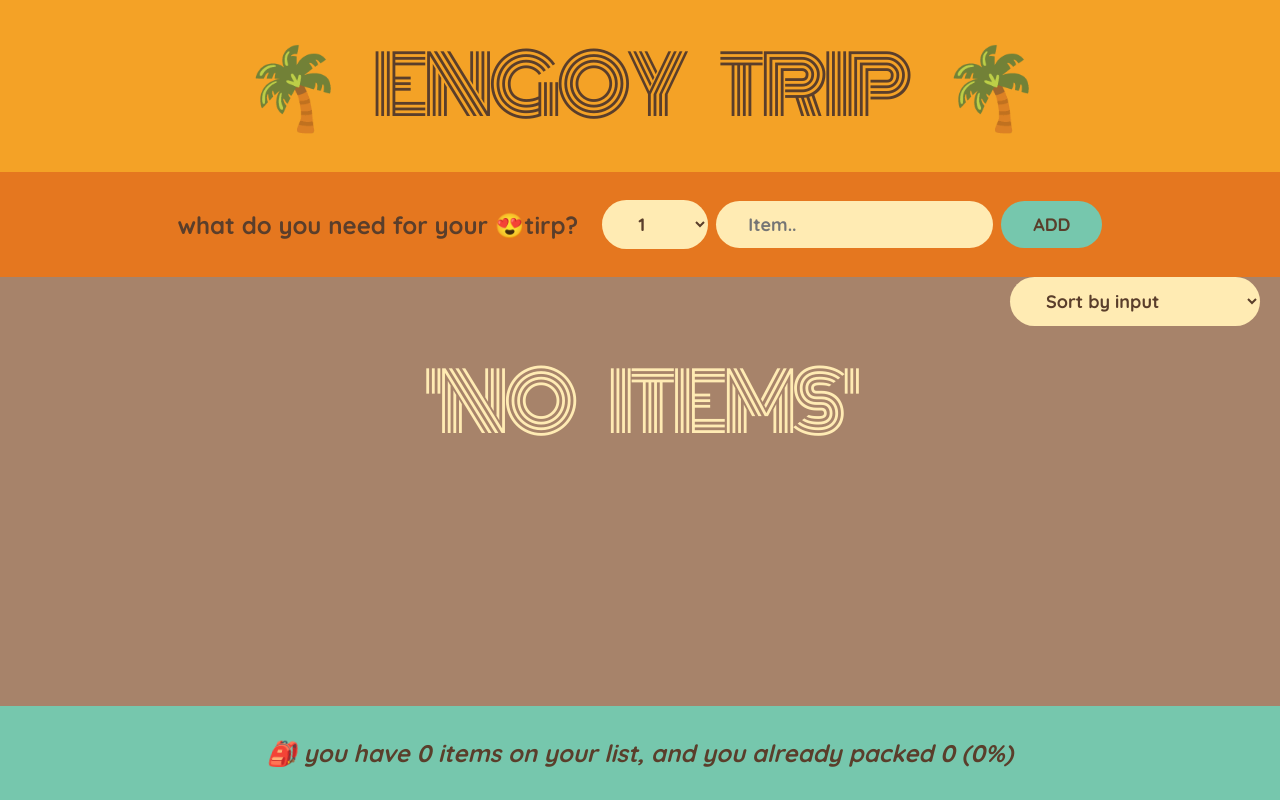
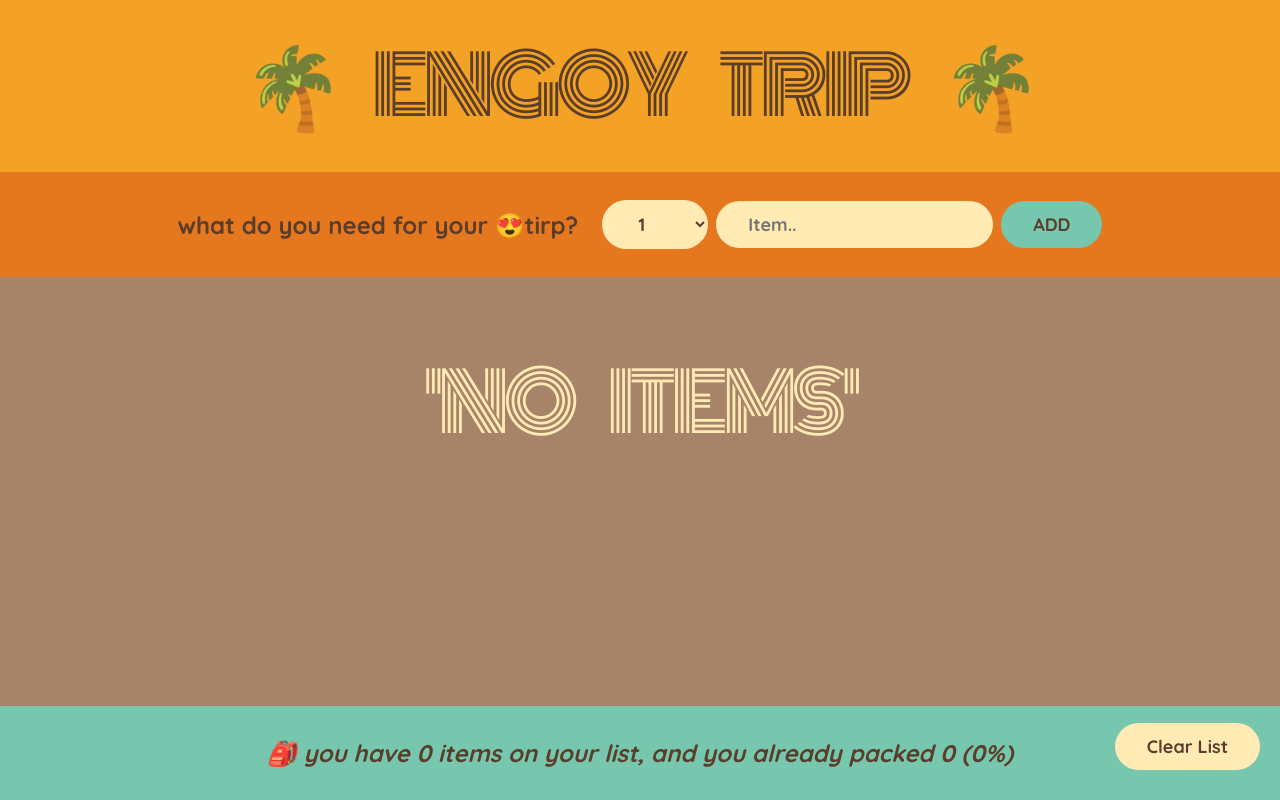
Before and after one commit to elnakhlawi/travel-lest, a React (Vite) app: page / in a window 1280 px wide. Built offline with nearby package versions, Linux system fonts and the light colour scheme.

Commit message:
feat:Clear List

```diff
--- a/package.json
+++ b/package.json
@@ -11,7 +11,9 @@
   },
   "dependencies": {
     "react": "^19.1.1",
-    "react-dom": "^19.1.1"
+    "react-dom": "^19.1.1",
+    "sweetalert2": "^11.26.17",
+    "sweetalert2-react-content": "^5.1.1"
   },
   "devDependencies": {
     "@eslint/js": "^9.33.0",
--- a/src/App.jsx
+++ b/src/App.jsx
@@ -1,6 +1,6 @@
 import { useState } from "react";
 import "./App.css";
-
+import DeleteButton from "./components/ConfiremDelete";
 export default function App() {
   const [items, setItems] = useState([]);
   function handleItems(item) {
@@ -22,6 +22,10 @@ export default function App() {
     });
   }
 
+  function handleClearItems() {
+    setItems([]);
+  }
+
   return (
     <div className="app">
       <Logo />
@@ -30,6 +34,7 @@ export default function App() {
         items={items}
         handleDeleteItem={handleDeleteItem}
         handleUpdateItem={handleUpdateItem}
+        handleClearItems={handleClearItems}
       />
       <Status items={items} />
     </div>
@@ -80,15 +85,30 @@ function Form({ handleItems }) {
   );
 }
 
-function PackingList({ items, handleDeleteItem, handleUpdateItem }) {
+function PackingList({
+  items,
+  handleDeleteItem,
+  handleUpdateItem,
+  handleClearItems,
+}) {
   const [sortby, setSortBy] = useState("input");
   let sortedItems;
-  if(sortby ==='input')sortedItems=items;
-  if(sortby ==='description') sortedItems=items.slice().sort((a,b) => { return a.description.localeCompare(b.description) });
-  if(sortby ==="packed")sortedItems=  items.slice().sort((a,b) => {return Number(a.packed) - Number(b.packed)})
+  if (sortby === "input") sortedItems = items;
+  if (sortby === "description")
+    sortedItems = items.slice().sort((a, b) => {
+      return a.description.localeCompare(b.description);
+    });
+  if (sortby === "packed")
+    sortedItems = items.slice().sort((a, b) => {
+      return Number(a.packed) - Number(b.packed);
+    });
   return (
-    <div style={{backgroundColor:'black'}}>
-      <div className="actions" style={{position:'absolute',right:'20px',}}>
+    <div style={{ backgroundColor: "black" }}>
+      {items.length > 0 && (
+        <div
+          className="actions"
+          style={{ position: "absolute", right: "20px" }}
+        >
           <select
             value={sortby}
             onChange={(e) => {
@@ -100,7 +120,8 @@ function PackingList({ items, handleDeleteItem, handleUpdateItem }) {
             <option value="packed">Sort by packed</option>
           </select>
         </div>
-      <div className="list" style={{height:'100%'}}>
+      )}
+      <div className="list" style={{ height: "100%" }}>
         <ul>
           {items.length > 0 ? (
             sortedItems.map((item) => (
@@ -115,6 +136,15 @@ function PackingList({ items, handleDeleteItem, handleUpdateItem }) {
             <h1 style={{ backgroundColor: "transparent" }}>'No Items'</h1>
           )}
         </ul>
+      </div>
+      <div
+        className="clearItems"
+        style={{ position: "absolute", right: "20px", bottom: "30px" }}
+      >
+        <DeleteButton
+          style={{ fontWeight: "900" }}
+          handleClearItems={handleClearItems}
+        />
       </div>
     </div>
   );
--- /dev/null
+++ b/src/components/ConfiremDelete.jsx
@@ -0,0 +1,25 @@
+import Swal from "sweetalert2";
+import withReactContent from "sweetalert2-react-content";
+const MySwal = withReactContent(Swal);
+export default function DeleteButton({ handleClearItems }) {
+  const showConfirm = () => {
+    MySwal.fire({
+      title: "Are you sure, you want delete all items?",
+      text: "You won't be able to undo this!",
+      icon: "warning",
+      showCancelButton: true,
+      confirmButtonText: "Yes, delete it!",
+      customClass: {
+        confirmButton: "btn-confirm",
+        cancelButton: "btn-cancel",
+      },
+    }).then((result) => {
+      if (result.isConfirmed) {
+        handleClearItems();
+        MySwal.fire("Deleted!", "Items have been removed.", "success");
+      }
+    });
+  };
+
+  return <button onClick={showConfirm}>Clear List</button>;
+}
```
Also changed, not shown: 1 other file (tests, documents, lock files or other folders). Lines whose indentation alone changed are shown as unchanged.
